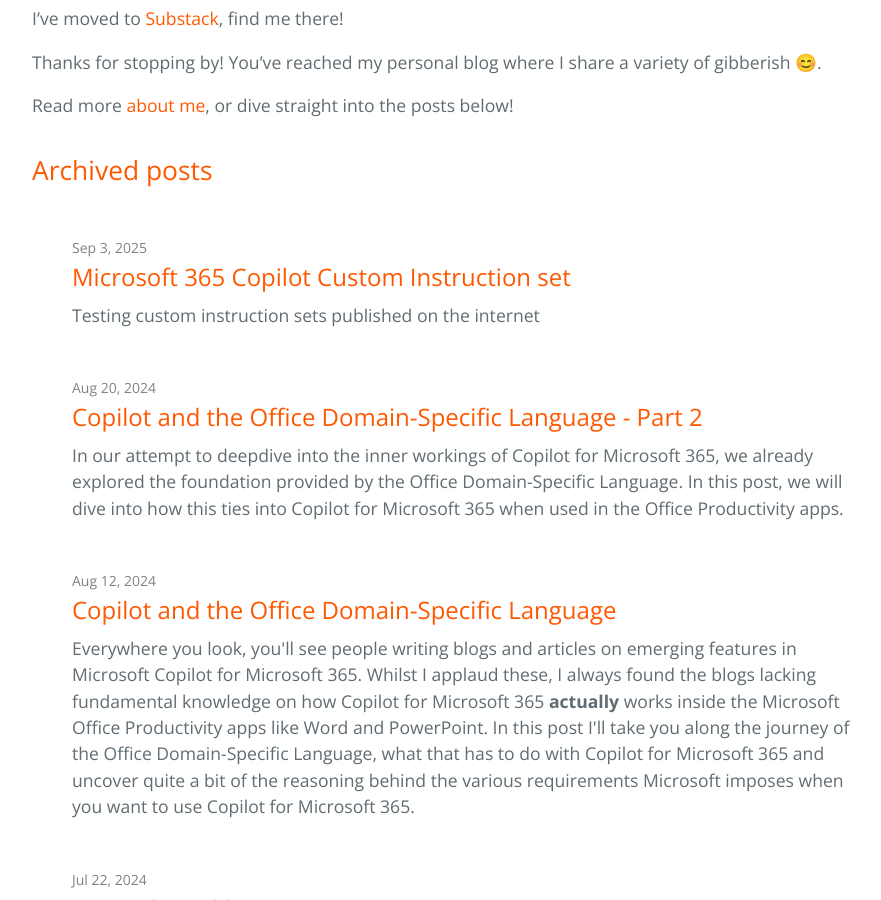
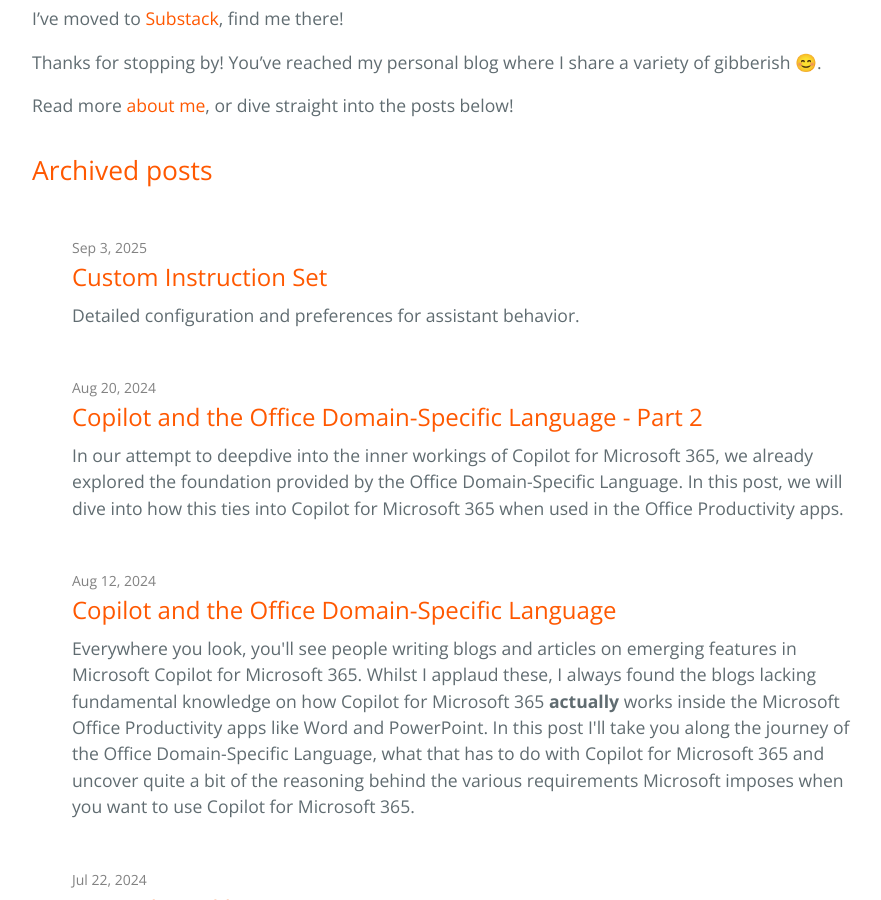
Before and after one commit to rberghuis/rberghuis.github.io, a Jekyll site: the page built from index.md, in a window 1280 px wide and 900 px high, scrolled down 460 px. Shown: the whole window, without its empty margins (192-1073 px from the left). Built offline with Jekyll 4.4.1, drawn with Linux system fonts in a browser that asks for light colours.

Commit message:
Update 2025-09-03-custom-instruction-set.MD

```diff
--- a/_posts/2025-09-03-custom-instruction-set.MD
+++ b/_posts/2025-09-03-custom-instruction-set.MD
@@ -1,8 +1,10 @@
 ---
 layout: post
-title: "Microsoft 365 Copilot Custom Instruction set"
+title: "Custom Instruction Set"
 date: 2025-09-03
-description: "Testing custom instruction sets published on the internet"
+description: "Detailed configuration and preferences for assistant behavior."
+permalink: /custom-instruction-set.html
+robots: index, follow
 ---
 
 # 1. Communication Style
```
